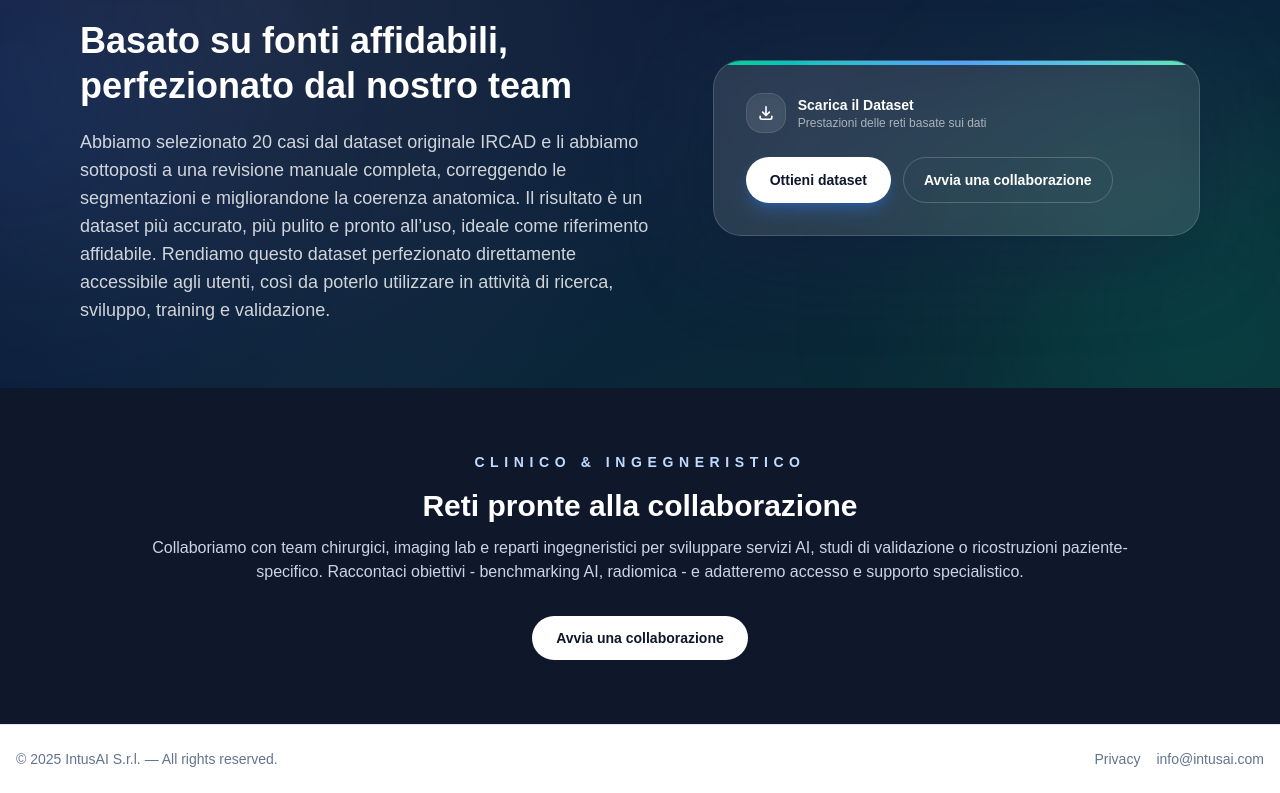
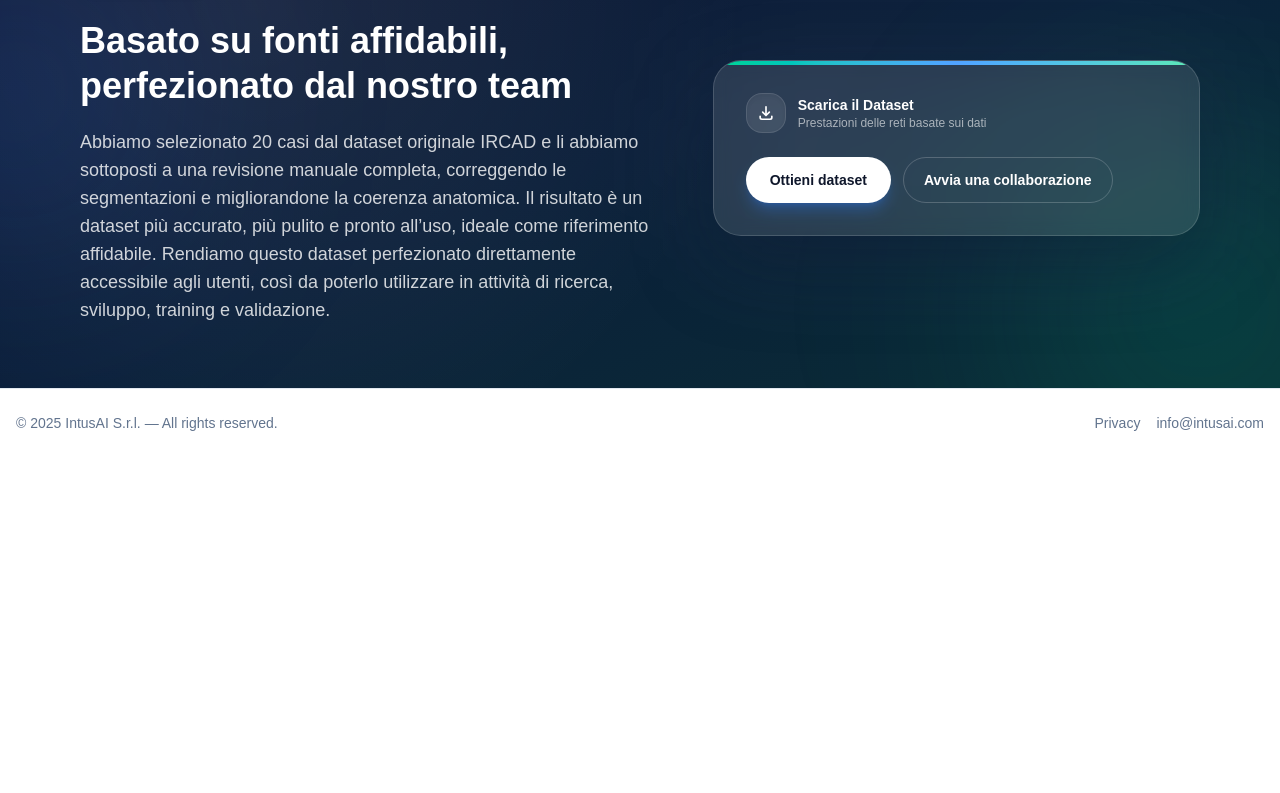
Before and after one commit to Serizona/sito_new, a Next.js app: page /dataset in a window 1280 px wide. Shown: the part 1763-2556 px from the top of the page. After the commit the page ends 2220 px from the top, so only its background shows below. Built offline with nearby package versions, Linux system fonts and the light colour scheme.

Commit message:
modified:   components/DatasetPageContent.tsx

```diff
--- a/components/DatasetPageContent.tsx
+++ b/components/DatasetPageContent.tsx
@@ -123,21 +123,6 @@ export function DatasetPageContent() {
           </div>
         </section>
 
-        <section className="bg-slate-900 text-white">
-          <div className="mx-auto max-w-5xl px-4 py-16 text-center">
-            <p className="text-sm font-semibold uppercase tracking-[0.4em] text-blue-200">{dataset.collab.badge}</p>
-            <h2 className="mt-4 text-3xl font-semibold">{dataset.collab.title}</h2>
-            <p className="mt-3 text-slate-300">{dataset.collab.description}</p>
-            <div className="mt-8 flex flex-wrap justify-center gap-4">
-              <a
-                href="/support#contact"
-                className="rounded-full bg-white text-slate-900 px-6 py-3 text-sm font-semibold hover:bg-slate-100"
-              >
-                {dataset.collab.startCta}
-              </a>
-            </div>
-          </div>
-        </section>
       </main>
 
       <footer className="border-t border-slate-200">
```
